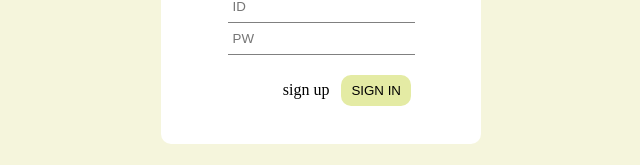
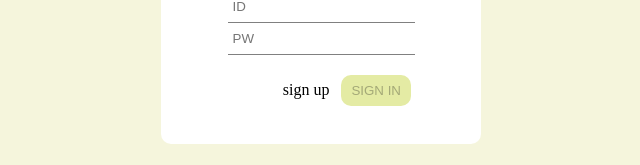
Before and after one commit to chahtk/smilegate_challenge, a React (Create React App) app in the folder client/: page /signin in a window 1280 px wide. Shown: the part 376-541 px from the top of the page, without its empty margins (319-959 px from the left). Built offline with nearby package versions, Linux system fonts and the light colour scheme.

Commit message:
UI: button disabled

```diff
--- a/client/src/container/SigninContainer.tsx
+++ b/client/src/container/SigninContainer.tsx
@@ -3,6 +3,7 @@ import Input from '../components/Input';
 import Button from '../components/Button';
 import styled from 'styled-components';
 import { InputLayer, SignContainer } from '../styles/signContainer';
+import { signInApi } from '../api/signApi';
 
 const SignLayer = styled.article`
   float: right;
@@ -33,11 +34,11 @@ const SigninContainer = () => {
     if (e.target.name === EMAIL) setEmail(e.target.value);
     if (e.target.name === PASSWORD) setPassword(e.target.value);
   };
-  const onClick = () => {
+  const onClick = async () => {
     // send (email + password) using api
-    console.log('try login api');
+    await signInApi(email, password);
   };
-
+  const cantsubmit = () => !(email !== '' && password !== '');
   return (
     <SignContainer>
       <h2>LOGIN</h2>
@@ -48,10 +49,8 @@ const SigninContainer = () => {
         <Input name={PASSWORD} value={password} placeholder="PW" type="password" onChange={onChange} />
       </InputLayer>
       <SignLayer>
-        <A href="/signup" target="_blank">
-          sign up
-        </A>
-        <Button onClick={onClick} text="SIGN IN" />
+        <A href="/signup">sign up</A>
+        <Button onClick={onClick} text="SIGN IN" disabled={cantsubmit()} />
       </SignLayer>
     </SignContainer>
   );
```
